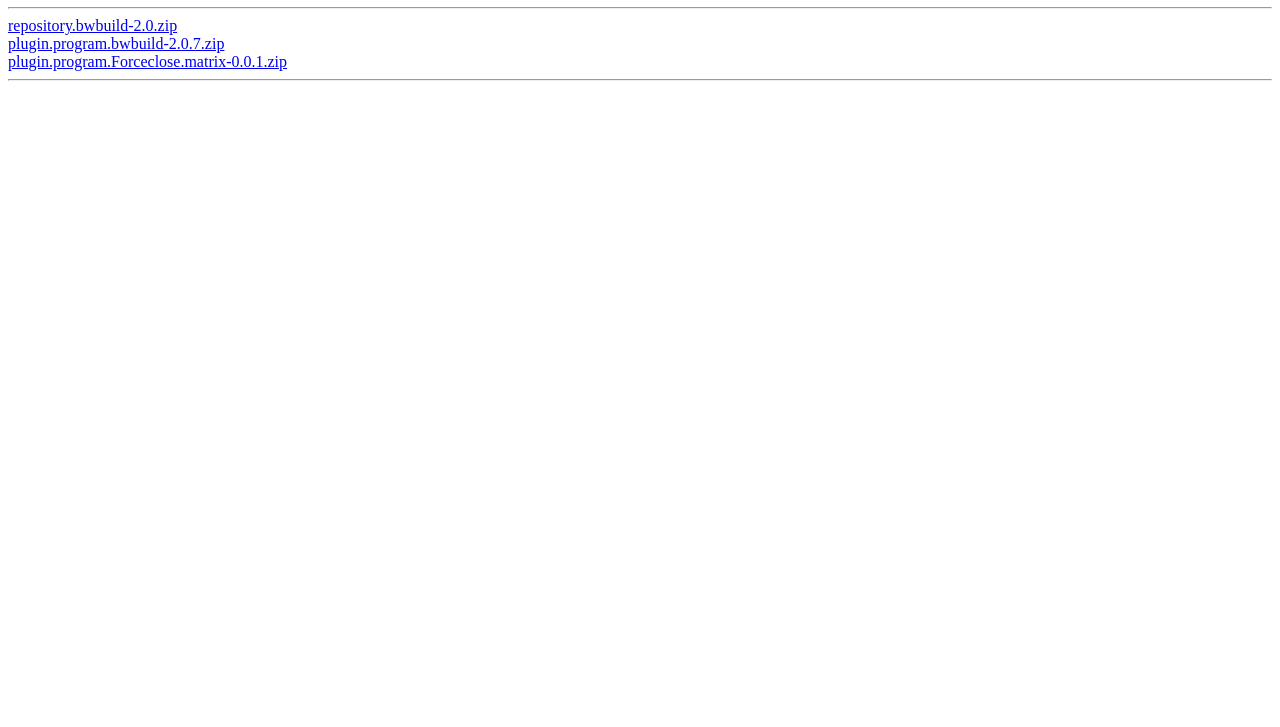
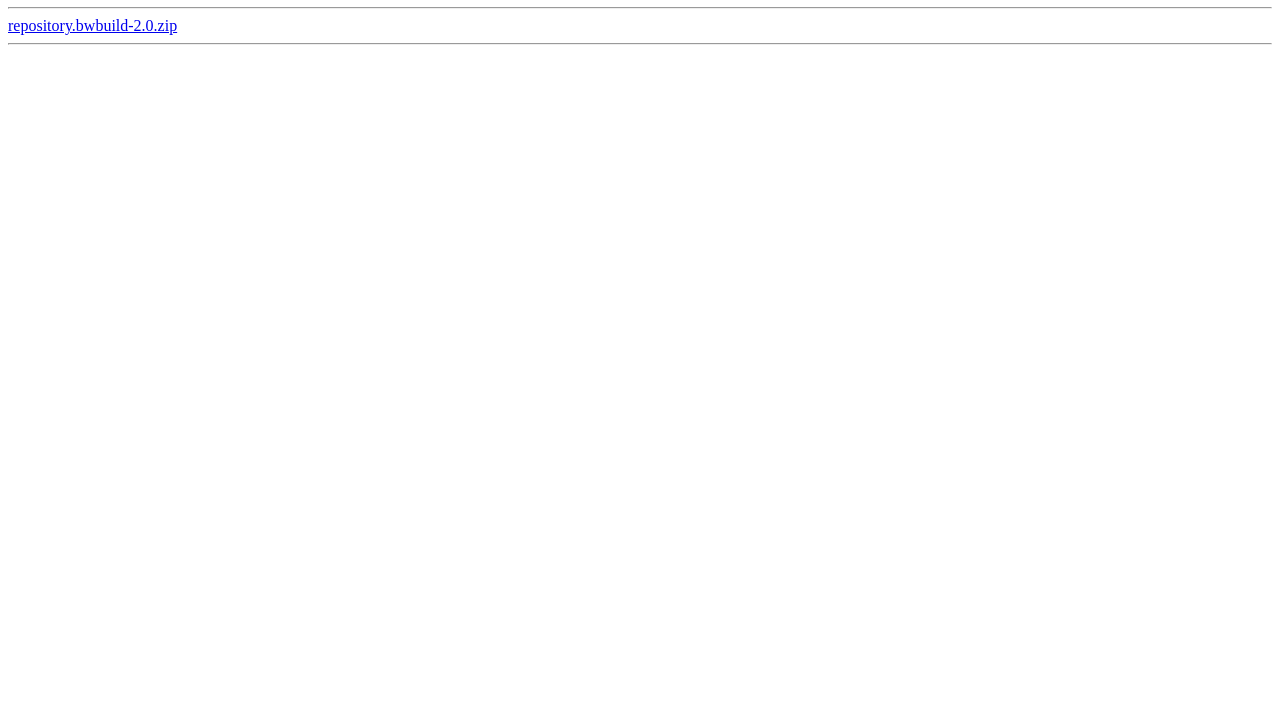
Before and after one commit to bw905/bw905.github.io, a plain HTML site: page index.html in a window 1280 px wide. Shown: the part 73-800 px from the top of the page. Drawn offline with Linux system fonts and the light colour scheme.

Commit message:
Update index.html

```diff
--- a/index.html
+++ b/index.html
@@ -3,8 +3,6 @@
 <body bgcolor="white">
 <h1>Index of bwrepo</h1><hr>
 <a href="repository.bwbuild-2.0.zip">repository.bwbuild-2.0.zip</a><br>
-<a href="plugin.program.bwbuild-2.0.7.zip">plugin.program.bwbuild-2.0.7.zip</a><br>
-<a href="plugin.program.Forceclose.matrix-0.0.1.zip">plugin.program.Forceclose.matrix-0.0.1.zip</a>
 <hr>
 
 </body></html>
```
